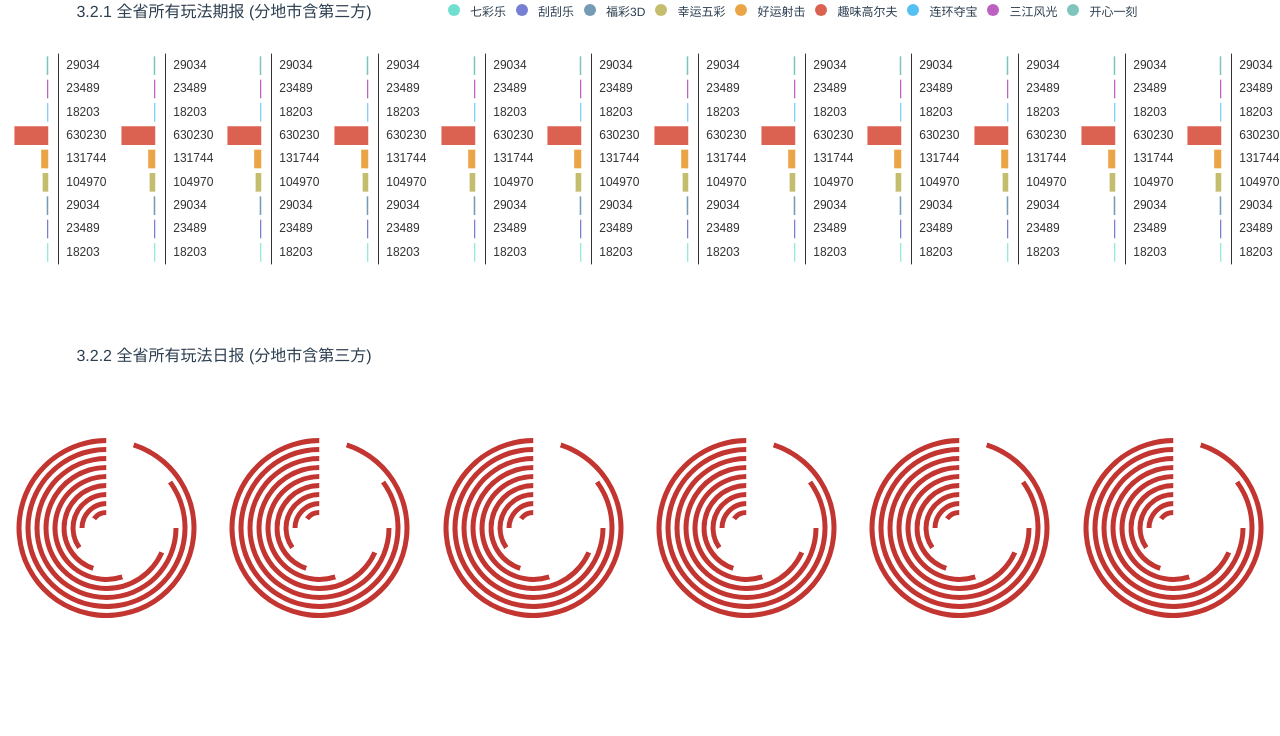
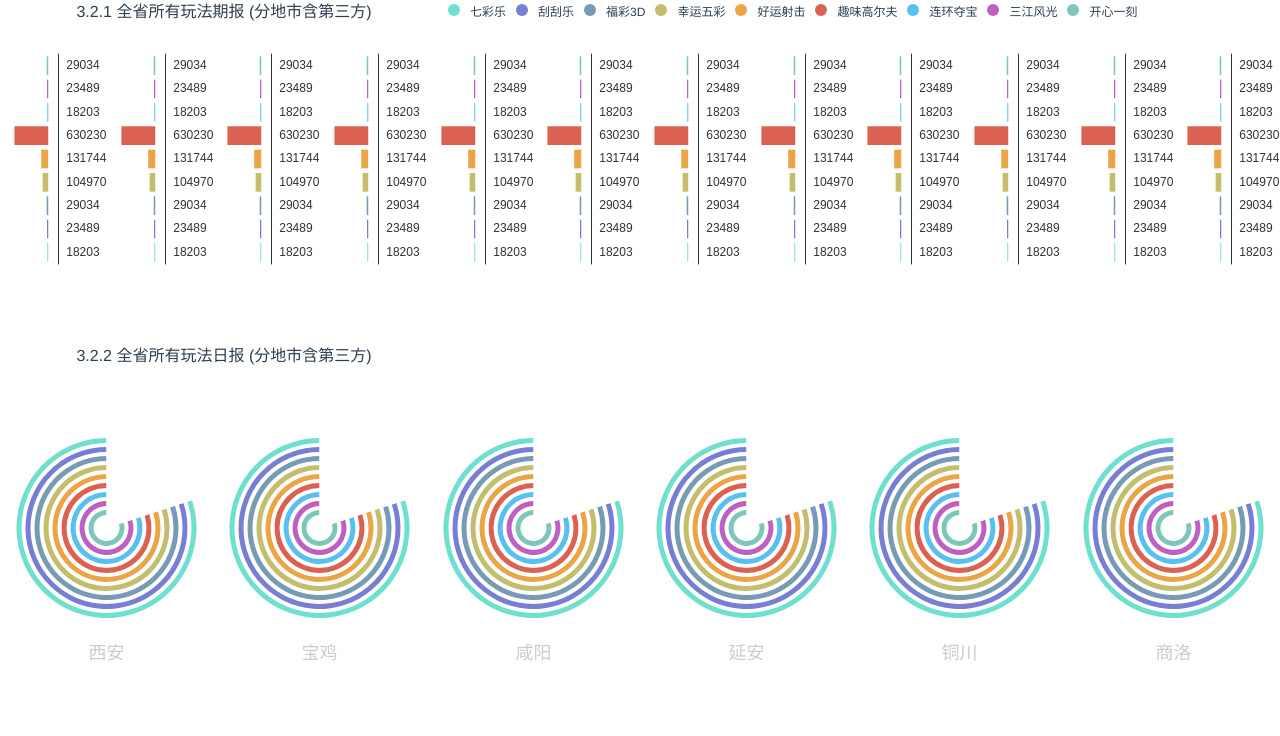
Before and after one commit to wobushirunning/vueItemBuild, a Vue app: page /#/ in a window 1280 px wide. Shown: the top 736 px of the page. Built offline with nearby package versions, Linux system fonts and the light colour scheme; what iview would draw is missing.

Commit message:
图形样式修改

```diff
--- a/src/views/MainView.vue
+++ b/src/views/MainView.vue
@@ -59,18 +59,18 @@ export default {
         {a: 1, b: 2}
       ],
       chartsPie: [
-        {name: 0, value: [{on: 95, off: 5}, {on: 85, off: 15}, {on: 75, off: 25}, {on: 65, off: 30}, {on: 55, off: 45}, {on: 45, off: 55}, {on: 35, off: 65}, {on: 25, off: 75}, {on: 15, off: 85}]},
-        {name: 1, value: [{on: 95, off: 5}, {on: 85, off: 15}, {on: 75, off: 25}, {on: 65, off: 30}, {on: 55, off: 45}, {on: 45, off: 55}, {on: 35, off: 65}, {on: 25, off: 75}, {on: 15, off: 85}]},
-        {name: 2, value: [{on: 95, off: 5}, {on: 85, off: 15}, {on: 75, off: 25}, {on: 65, off: 30}, {on: 55, off: 45}, {on: 45, off: 55}, {on: 35, off: 65}, {on: 25, off: 75}, {on: 15, off: 85}]},
-        {name: 3, value: [{on: 95, off: 5}, {on: 85, off: 15}, {on: 75, off: 25}, {on: 65, off: 30}, {on: 55, off: 45}, {on: 45, off: 55}, {on: 35, off: 65}, {on: 25, off: 75}, {on: 15, off: 85}]},
-        {name: 4, value: [{on: 95, off: 5}, {on: 85, off: 15}, {on: 75, off: 25}, {on: 65, off: 30}, {on: 55, off: 45}, {on: 45, off: 55}, {on: 35, off: 65}, {on: 25, off: 75}, {on: 15, off: 85}]},
-        {name: 5, value: [{on: 95, off: 5}, {on: 85, off: 15}, {on: 75, off: 25}, {on: 65, off: 30}, {on: 55, off: 45}, {on: 45, off: 55}, {on: 35, off: 65}, {on: 25, off: 75}, {on: 15, off: 85}]},
-        {name: 6, value: [{on: 95, off: 5}, {on: 85, off: 15}, {on: 75, off: 25}, {on: 65, off: 30}, {on: 55, off: 45}, {on: 45, off: 55}, {on: 35, off: 65}, {on: 25, off: 75}, {on: 15, off: 85}]},
-        {name: 7, value: [{on: 95, off: 5}, {on: 85, off: 15}, {on: 75, off: 25}, {on: 65, off: 30}, {on: 55, off: 45}, {on: 45, off: 55}, {on: 35, off: 65}, {on: 25, off: 75}, {on: 15, off: 85}]},
-        {name: 8, value: [{on: 95, off: 5}, {on: 85, off: 15}, {on: 75, off: 25}, {on: 65, off: 30}, {on: 55, off: 45}, {on: 45, off: 55}, {on: 35, off: 65}, {on: 25, off: 75}, {on: 15, off: 85}]},
-        {name: 9, value: [{on: 95, off: 5}, {on: 85, off: 15}, {on: 75, off: 25}, {on: 65, off: 30}, {on: 55, off: 45}, {on: 45, off: 55}, {on: 35, off: 65}, {on: 25, off: 75}, {on: 15, off: 85}]},
-        {name: 10, value: [{on: 95, off: 5}, {on: 85, off: 15}, {on: 75, off: 25}, {on: 65, off: 30}, {on: 55, off: 45}, {on: 45, off: 55}, {on: 35, off: 65}, {on: 25, off: 75}, {on: 15, off: 85}]},
-        {name: 11, value: [{on: 95, off: 5}, {on: 85, off: 15}, {on: 75, off: 25}, {on: 65, off: 30}, {on: 55, off: 45}, {on: 45, off: 55}, {on: 35, off: 65}, {on: 25, off: 75}, {on: 15, off: 85}]}
+        {name: '西安', value: [{on: 80, off: 20}, {on: 80, off: 20}, {on: 80, off: 20}, {on: 80, off: 20}, {on: 80, off: 20}, {on: 80, off: 20}, {on: 80, off: 20}, {on: 80, off: 20}, {on: 80, off: 20}]},
+        {name: '宝鸡', value: [{on: 80, off: 20}, {on: 80, off: 20}, {on: 80, off: 20}, {on: 80, off: 20}, {on: 80, off: 20}, {on: 80, off: 20}, {on: 80, off: 20}, {on: 80, off: 20}, {on: 80, off: 20}]},
+        {name: '咸阳', value: [{on: 80, off: 20}, {on: 80, off: 20}, {on: 80, off: 20}, {on: 80, off: 20}, {on: 80, off: 20}, {on: 80, off: 20}, {on: 80, off: 20}, {on: 80, off: 20}, {on: 80, off: 20}]},
+        {name: '延安', value: [{on: 80, off: 20}, {on: 80, off: 20}, {on: 80, off: 20}, {on: 80, off: 20}, {on: 80, off: 20}, {on: 80, off: 20}, {on: 80, off: 20}, {on: 80, off: 20}, {on: 80, off: 20}]},
+        {name: '铜川', value: [{on: 80, off: 20}, {on: 80, off: 20}, {on: 80, off: 20}, {on: 80, off: 20}, {on: 80, off: 20}, {on: 80, off: 20}, {on: 80, off: 20}, {on: 80, off: 20}, {on: 80, off: 20}]},
+        {name: '商洛', value: [{on: 80, off: 20}, {on: 80, off: 20}, {on: 80, off: 20}, {on: 80, off: 20}, {on: 80, off: 20}, {on: 80, off: 20}, {on: 80, off: 20}, {on: 80, off: 20}, {on: 80, off: 20}]},
+        {name: '渭南', value: [{on: 80, off: 20}, {on: 80, off: 20}, {on: 80, off: 20}, {on: 80, off: 20}, {on: 80, off: 20}, {on: 80, off: 20}, {on: 80, off: 20}, {on: 80, off: 20}, {on: 80, off: 20}]},
+        {name: '汉中', value: [{on: 80, off: 20}, {on: 80, off: 20}, {on: 80, off: 20}, {on: 80, off: 20}, {on: 80, off: 20}, {on: 80, off: 20}, {on: 80, off: 20}, {on: 80, off: 20}, {on: 80, off: 20}]},
+        {name: '安康', value: [{on: 80, off: 20}, {on: 80, off: 20}, {on: 80, off: 20}, {on: 80, off: 20}, {on: 80, off: 20}, {on: 80, off: 20}, {on: 80, off: 20}, {on: 80, off: 20}, {on: 80, off: 20}]},
+        {name: '榆林', value: [{on: 80, off: 20}, {on: 80, off: 20}, {on: 80, off: 20}, {on: 80, off: 20}, {on: 80, off: 20}, {on: 80, off: 20}, {on: 80, off: 20}, {on: 80, off: 20}, {on: 80, off: 20}]},
+        {name: '杨凌', value: [{on: 80, off: 20}, {on: 80, off: 20}, {on: 80, off: 20}, {on: 80, off: 20}, {on: 80, off: 20}, {on: 80, off: 20}, {on: 80, off: 20}, {on: 80, off: 20}, {on: 80, off: 20}]},
+        {name: '沣东', value: [{on: 80, off: 20}, {on: 80, off: 20}, {on: 80, off: 20}, {on: 80, off: 20}, {on: 80, off: 20}, {on: 80, off: 20}, {on: 80, off: 20}, {on: 80, off: 20}, {on: 80, off: 20}]}
       ],
       colorArr: []
     }
@@ -162,7 +162,19 @@ export default {
         var id = item.id
         var myChart = echarts.init(document.getElementById(id))
         var option = {
+          title: {
+            show: true,
+            text: item.name,
+            bottom: 10,
+            left: 'center',
+            textStyle: {
+              color: '#ccc',
+              align: 'center',
+              fontWeight: 'normal'
+            }
+          },
           backgroundColor: '#fff',
+          color: colorArray,
           legend: {
             data: []
           },
@@ -175,39 +187,26 @@ export default {
           var maxRadius = 90 - (i * 5) - (i * 4)
           var minRadius = maxRadius - 5
           var dataInfo = {
+            type: 'pie',
             name: 'Line 1',
-            type: 'pie',
+            hoverAnimation: true,
             clockWise: false, // 顺时针
-            radius: [maxRadius, minRadius],
             label: {
               show: false,
               position: 'inside'
             },
-            labelLine: {
-              show: true
-            },
-            itemstyle: {
-              color: function(params) {
-                return colorArray[params.dataIndex]
-              }
-            },
-            hoverAnimation: true,
+            radius: [maxRadius, minRadius],
             data: [{
               value: v.on,
-              name: 'A'
+              name: 'A',
+              itemStyle: {
+                color: colorArray[i]
+              }
             }, {
               value: v.off,
               name: 'hide',
-              labelLine: {
-                show: false
-              },
               itemStyle: {
                 color: '#fff'
-              },
-              emphasis: {
-                label: {
-                  show: false
-                }
               }
             }]
           }
```
